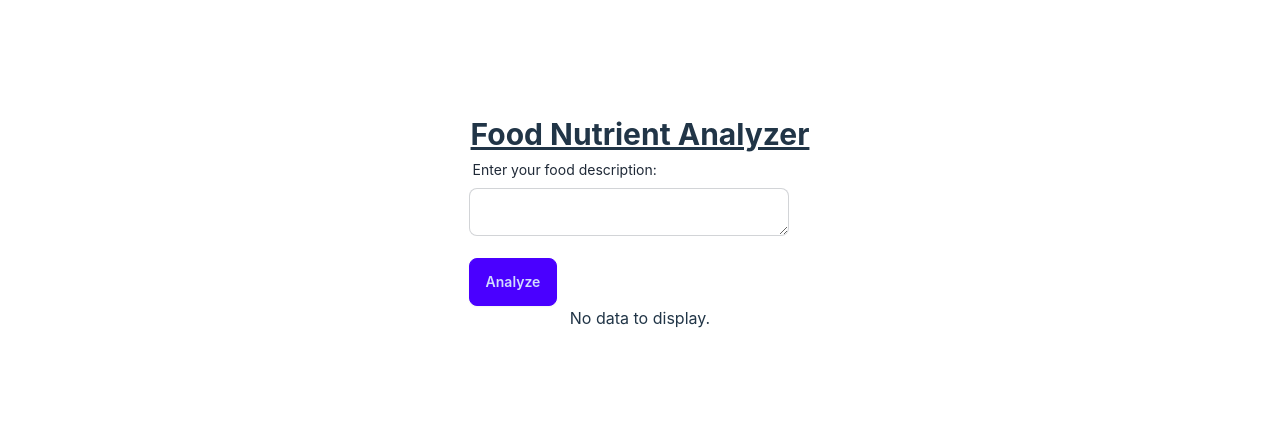
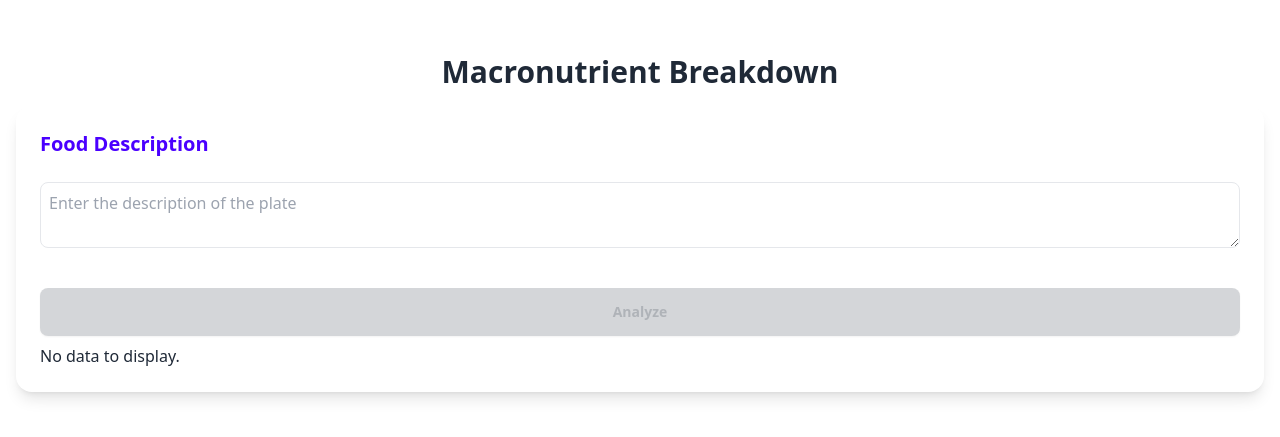
Before and after one commit to elementaryWat/food-analyser, a React (Vite) app: page / in a window 1280 px wide. Shown: the part 177-614 px from the top of the page. Built offline with nearby package versions, Linux system fonts and the light colour scheme.

Commit message:
styles improved

```diff
--- a/src/App.tsx
+++ b/src/App.tsx
@@ -1,12 +1,14 @@
 import React, { useState } from 'react';
-import FoodForm from './components/FoodForm';
 import NutrientResult from './components/NutrientResult';
 
 const App: React.FC = () => {
+  const [description, setDescription] = useState("");
   const [nutrientData, setNutrientData] = useState(null);
+  const [isLoading, setIsLoading] = useState(false);
 
-  const handleFoodAnalysis = async (description: string) => {
+  const handleFoodAnalysis = async () => {
     try {
+      setIsLoading(true);
       const response = await fetch('http://localhost:3000/api/analyze-food', {
         method: 'POST',
         headers: {
@@ -16,20 +18,31 @@ const App: React.FC = () => {
       });
       const data = await response.json();
       console.log(data);
-      // setNutrientData(data);
+      setNutrientData(data);
     } catch (error) {
       console.error('Failed to fetch nutrient data:', error);
+    } finally {
+      setIsLoading(false);
     }
   };
 
   return (
-    <div className="flex justify-center items-center h-screen w-screen">
-      <div className="p-6 flex flex-col items-center">
-        <h1 className="text-3xl font-bold underline">
-          Food Nutrient Analyzer
-        </h1>
-        <FoodForm onSubmit={handleFoodAnalysis} />
-        <NutrientResult data={nutrientData} />
+    <div className="min-h-screen flex flex-col items-center justify-center bg-background p-4">
+      <h1 className="text-3xl font-bold mb-4 text-foreground">Macronutrient Breakdown</h1>
+      <div className="card w-full bg-card shadow-lg">
+        <div className="card-body p-6">
+          <h2 className="card-title text-primary text-xl mb-4">Food Description</h2>
+          <textarea
+            className="w-full p-2 mb-4 border border-input rounded-lg bg-background text-foreground"
+            placeholder="Enter the description of the plate"
+            onChange={(e) => setDescription(e.target.value)}
+          >
+          </textarea>
+          <button className="btn btn-primary mt-4" onClick={handleFoodAnalysis} disabled={isLoading || !description}>
+            {isLoading ? <span className="spinner" /> : "Analyze"}
+          </button>
+          <NutrientResult data={nutrientData} />
+        </div>
       </div>
     </div>
   );
--- a/src/components/FoodForm.tsx
+++ /dev/null
@@ -1,36 +0,0 @@
-import React, { useState } from 'react';
-
-interface Props {
-    onSubmit: (description: string) => void;
-}
-
-const FoodForm: React.FC<Props> = ({ onSubmit }) => {
-    const [description, setDescription] = useState('');
-
-    const handleSubmit = (event: React.FormEvent) => {
-        event.preventDefault();
-        onSubmit(description);
-    };
-
-    return (
-        <div className="form-control w-full">
-            <form onSubmit={handleSubmit}>
-                <label className="label" htmlFor="food-input">
-                    <span className="label-text">Enter your food description:</span>
-                </label>
-                <textarea
-                    id="food-input"
-                    className="input input-bordered w-full max-w-xs"
-                    value={description}
-                    onChange={e => setDescription(e.target.value)}
-                    required
-                />
-                <button type="submit" className="btn btn-primary mt-4">
-                    Analyze
-                </button>
-            </form>
-        </div>
-    );
-};
-
-export default FoodForm;
--- a/src/components/NutrientResult.tsx
+++ b/src/components/NutrientResult.tsx
@@ -15,15 +15,31 @@ const NutrientResult: React.FC<Props> = ({ data }) => {
     if (!data) return <p>No data to display.</p>;
 
     return (
-        <div className="card w-96 bg-base-100 shadow-xl">
-            <div className="card-body">
-                <h2 className="card-title">Nutrient Breakdown</h2>
-                <p>Carbohydrates: {data.carbohydrates}g</p>
-                <p>Proteins: {data.proteins}g</p>
-                <p>Fats: {data.fats}g</p>
-                <p>Calories: {data.calories} kcal</p>
+        <>
+            <div className="mt-4">
+                <h3 className="text-secondary mb-2">Macronutrients</h3>
+                <div className="grid grid-cols-3 gap-4">
+                    <div className="bg-accent text-black p-4 rounded-lg text-center">
+                        <h4 className="font-bold">Carbohydrates</h4>
+                        <p className="text-lg">{data.carbohydrates}g</p>
+                    </div>
+                    <div className="bg-accent text-black p-4 rounded-lg text-center">
+                        <h4 className="font-bold">Proteins</h4>
+                        <p className="text-lg">{data.proteins}g</p>
+                    </div>
+                    <div className="bg-accent text-black p-4 rounded-lg text-center">
+                        <h4 className="font-bold">Fats</h4>
+                        <p className="text-lg">{data.fats}g</p>
+                    </div>
+                </div>
             </div>
-        </div>
+            <div className="mt-4">
+                <h3 className="text-secondary mb-2">Calories</h3>
+                <div className="bg-primary text-black p-4 rounded-lg text-center">
+                    <p className="text-2xl font-bold">{data.calories} kcal</p>
+                </div>
+            </div>
+        </>
     );
 };
 
--- a/src/index.css
+++ b/src/index.css
@@ -2,7 +2,7 @@
 @tailwind components;
 @tailwind utilities;
 
-:root {
+/* :root {
   font-family: Inter, system-ui, Avenir, Helvetica, Arial, sans-serif;
   line-height: 1.5;
   font-weight: 400;
@@ -62,4 +62,4 @@ button:focus-visible {
   button {
     background-color: #f9f9f9;
   }
-}
+} */
--- a/src/main.tsx
+++ b/src/main.tsx
@@ -1,10 +1,8 @@
-import React from 'react'
 import ReactDOM from 'react-dom/client'
 import App from './App.tsx'
 import './index.css'
 
 ReactDOM.createRoot(document.getElementById('root')!).render(
-  <React.StrictMode>
-    <App />
-  </React.StrictMode>,
+  <App />
+
 )
```
